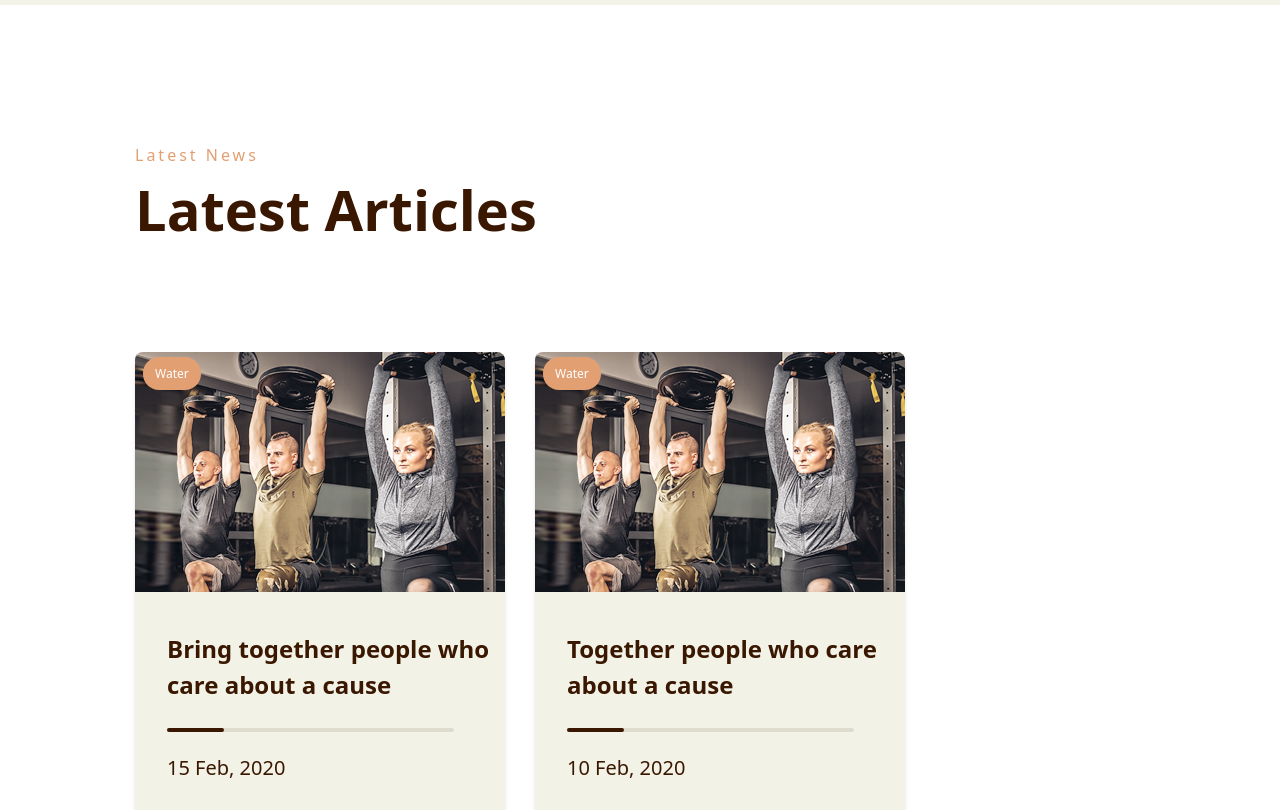
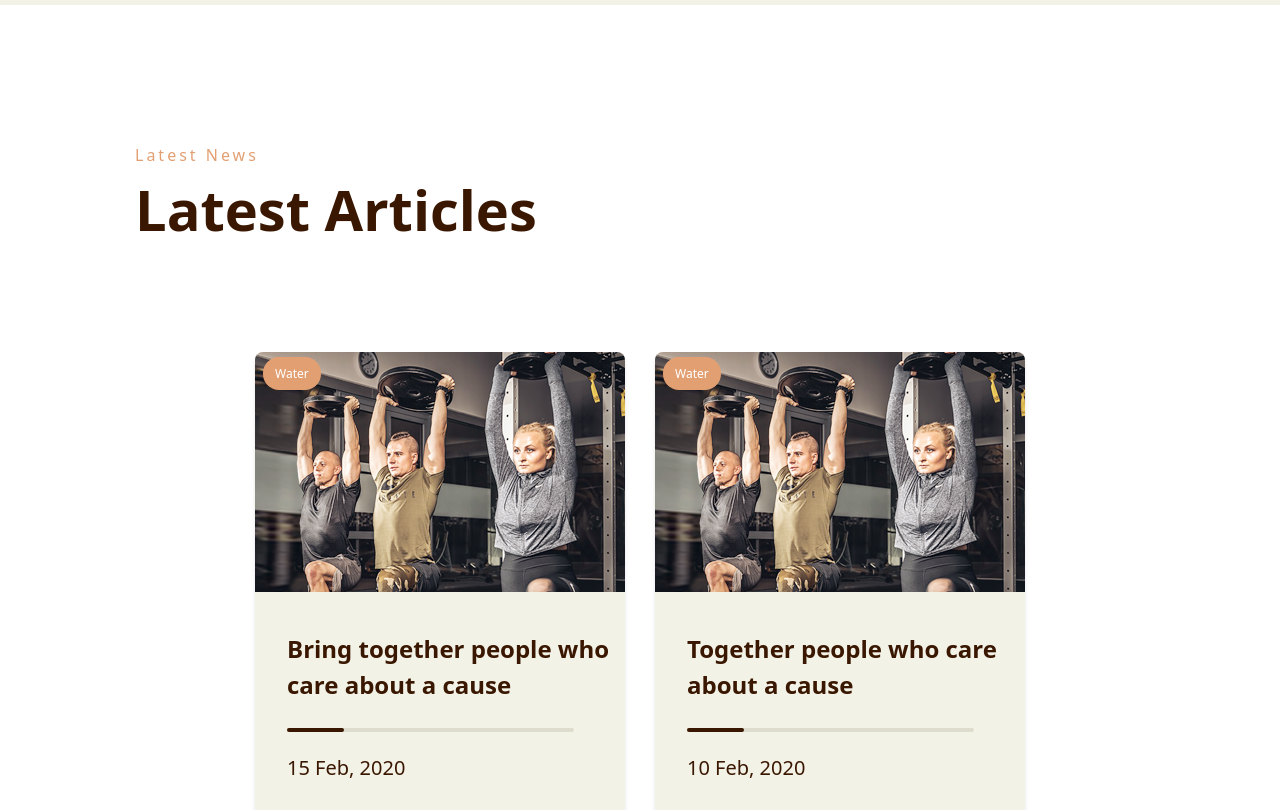
Before and after one commit to JamesGlik/CHARITY, a Next.js app in the folder my-app/: page / in a window 1280 px wide. Shown: the part 10902-11712 px from the top of the page. Built offline with nearby package versions, Linux system fonts and the light colour scheme.

Commit message:
fixed bugs
changed justify start to center

```diff
--- a/my-app/components/molecules/Newsletter/Newsletter.tsx
+++ b/my-app/components/molecules/Newsletter/Newsletter.tsx
@@ -4,7 +4,7 @@ import LatestButton from '@/components/atoms/LatestButton/LatestButton';
 
 function Newsletter() {
   return (
-    <div className="mt-8 w-full sm:w-[329px]">
+    <div className="mt-8 w-full sm:w-[329px] justify-center">
       <div className="bg-[#F3F2E7] py-[40px] px-[48px] rounded-[12px] text-left flex justify-between sm:flex-col sm:items-start sm:px-[28px]">
         <div className="sm:w-full text-left">
           <h3 className="text-[40px] text-[#3A1700] sm:text-[32px]">Newsletter</h3>
--- a/my-app/components/organisms/LatestArticles/LatestArticles.tsx
+++ b/my-app/components/organisms/LatestArticles/LatestArticles.tsx
@@ -33,13 +33,13 @@ const articles: Article[] = [
 
 function LatestArticles() {
   return (
-    <section className="w-full px-[135px] pt-[138px] pb-[80px] mx-auto sm:px-[23px]">
+    <section className="w-full px-[135px] pt-[138px] pb-[80px] mx-auto sm:px-[23px] justify-center">
       <div className="text-left sm:w-full">
         <h3 className="text-[#E29F72] tracking-[3px]">Latest News</h3>
         <h2 className="text-[56px] font-bold text-[#3A1700] sm:text-[40px]">Latest Articles</h2>
       </div>
 
-      <div className="mt-[69px] sm:mt-[55px] flex flex-wrap justify-start gap-[30px] sm:gap-4">
+      <div className="mt-[69px] sm:mt-[55px] flex flex-wrap justify-center gap-[30px] sm:gap-4">
         {articles.map((article, index) => (
           <ArticleCard
             key={index}
@@ -53,7 +53,9 @@ function LatestArticles() {
         ))}
       </div>
 
-      <Newsletter />
+      <div className="flex justify-center">
+        <Newsletter />
+      </div>
 
       <div className="mt-[32px] text-center">
         <LatestButton text="All News" variant="outline" />
```
